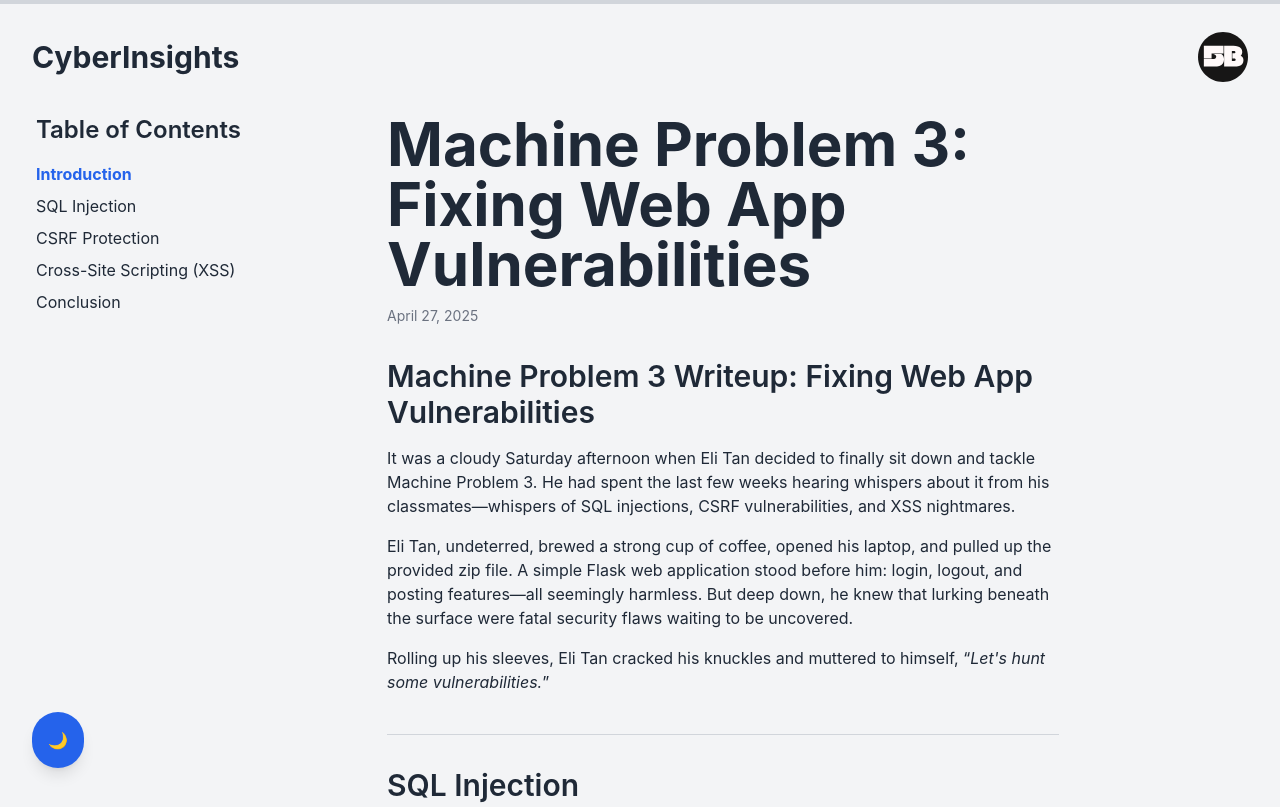
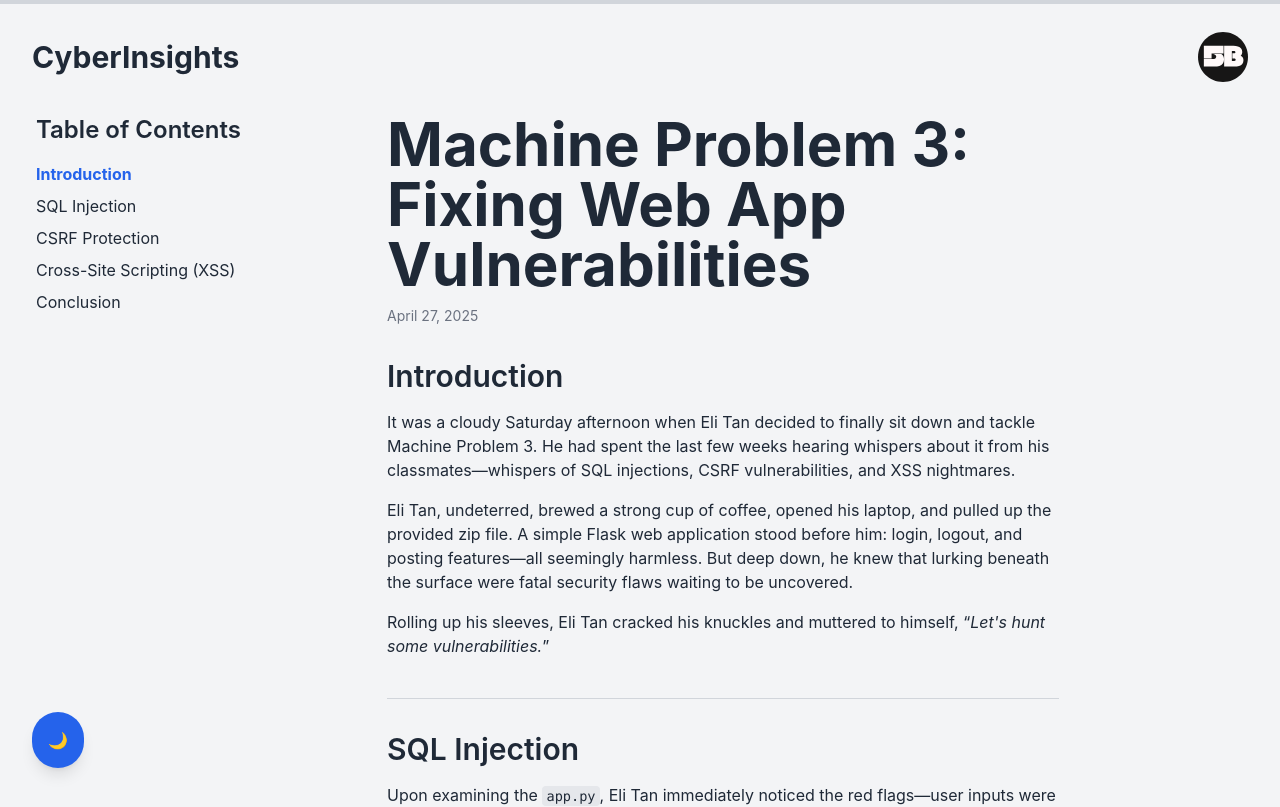
Before and after one commit to Exalt24/CyberInsights, a Next.js app: page /posts/post4 in a window 1280 px wide. Shown: the top 807 px of the page. Built offline with nearby package versions, Linux system fonts and the light colour scheme.

Commit message:
Change heading in MP3

```diff
--- a/src/app/posts/post4/page.js
+++ b/src/app/posts/post4/page.js
@@ -322,7 +322,7 @@ export default function MP3() {
                   id="introduction-heading"
                   className="text-3xl font-semibold mb-4 hover:text-blue-500 transition-colors duration-300"
                 >
-                  Machine Problem 3 Writeup: Fixing Web App Vulnerabilities
+                  Introduction
                 </h2>
                 <p className="mb-4">
                   It was a cloudy Saturday afternoon when Eli Tan decided
```
